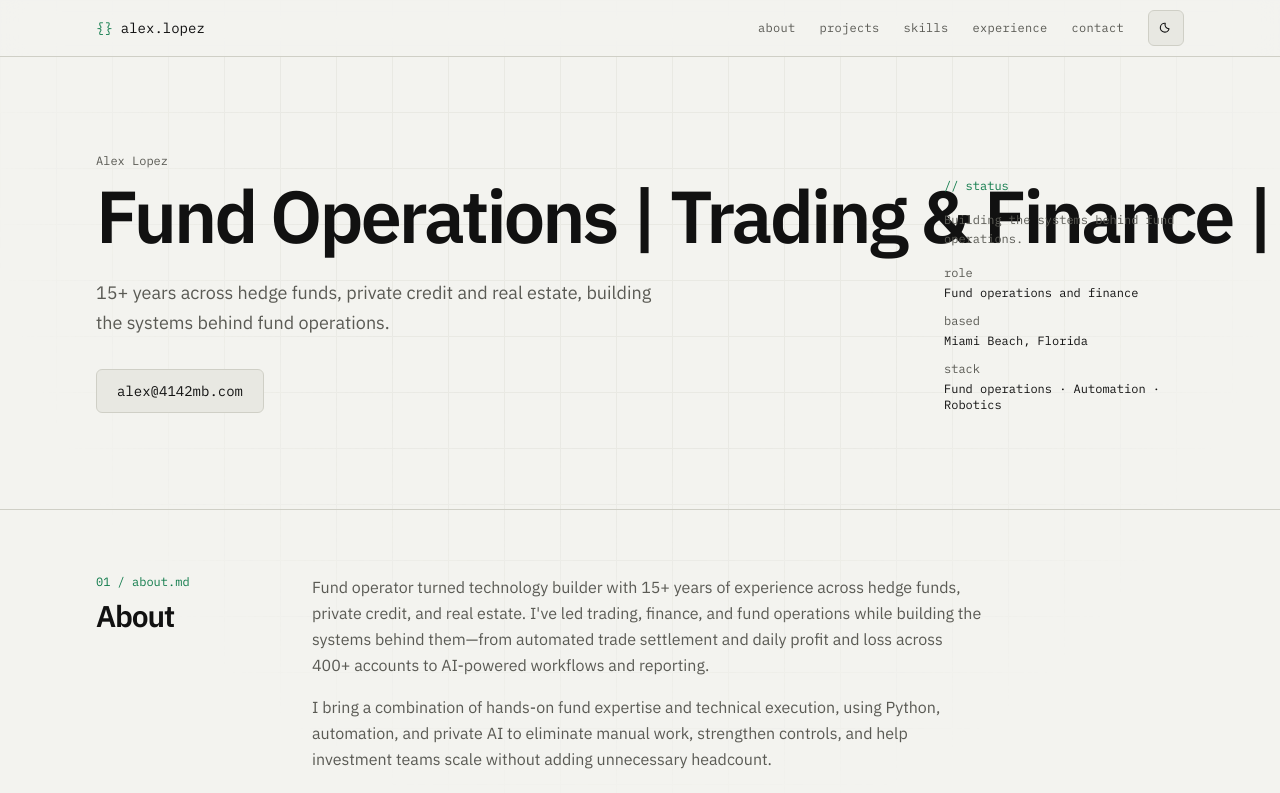
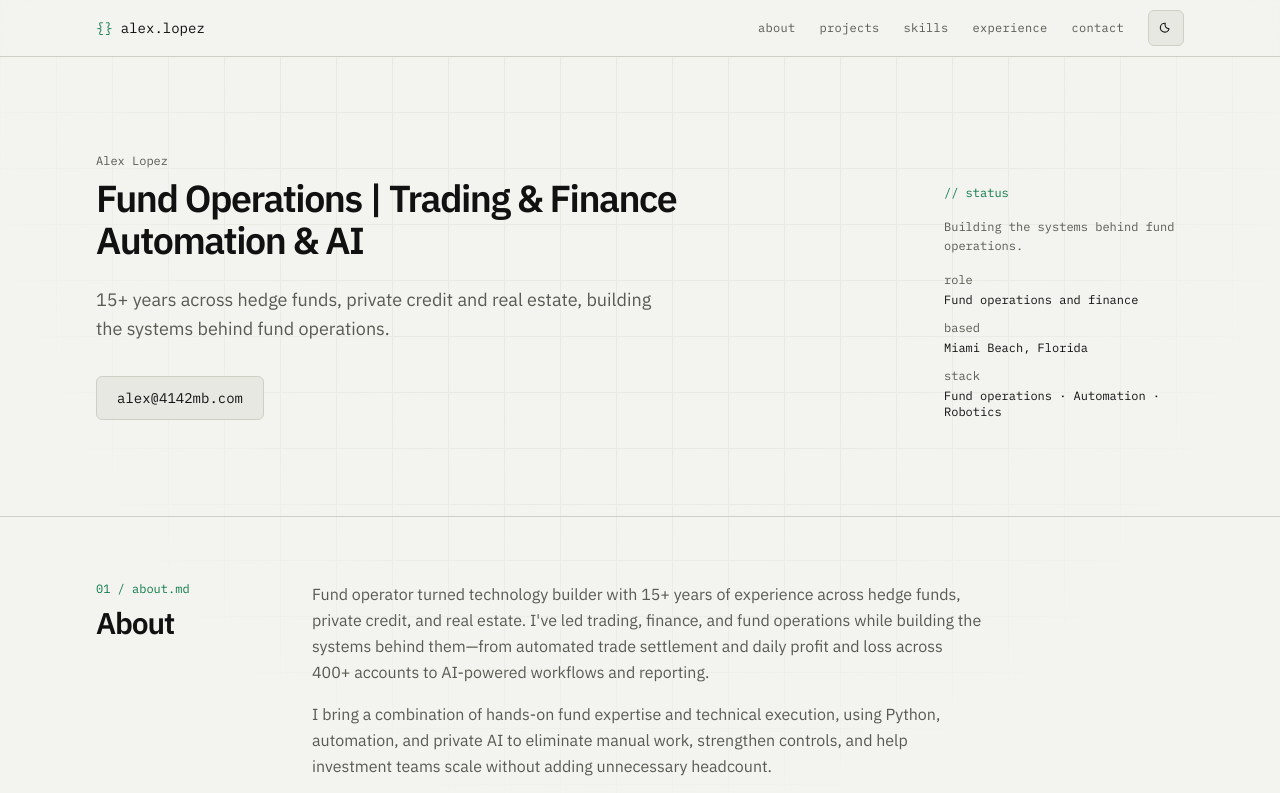
Before and after one commit to al4142/portfolio, a Next.js app: page / in a window 1280 px wide. Shown: the top 793 px of the page. Built offline with nearby package versions, Linux system fonts and the light colour scheme.

Commit message:
Keep the hero headline inside its column. (#12)
Size the heading with a smaller clamp and break it by segment so it does not cover the status sidebar.

Co-authored-by: Alex Lopez <al4142@users.noreply.github.com>

```diff
--- a/src/components/Hero.tsx
+++ b/src/components/Hero.tsx
@@ -8,19 +8,30 @@ export function Hero() {
       className="relative overflow-hidden border-b border-line"
     >
       <div className="mx-auto grid max-w-6xl gap-10 px-5 py-16 sm:px-8 sm:py-24 lg:grid-cols-[minmax(0,1fr)_15rem] lg:items-end">
-        <div>
+        <div className="min-w-0">
           {site.hero.eyebrow ? (
             <p className="mono mb-5 text-xs text-accent">{site.hero.eyebrow}</p>
           ) : null}
           <p className="mono text-xs text-muted">{site.name}</p>
           <h1
             id="hero-heading"
-            className="display mt-2 max-w-3xl text-[clamp(2.4rem,7vw,4.6rem)] leading-[1.05] font-semibold text-balance"
+            className="display mt-2 max-w-full text-[clamp(1.75rem,1.15rem+1.5vw,2.5rem)] leading-[1.12] font-semibold"
           >
-            {site.hero.headline.split(" | ").map((part, index) => (
-              <span key={part} className="whitespace-nowrap">
-                {index > 0 ? " | " : null}
+            {site.hero.headline.split(" | ").map((part, index, parts) => (
+              <span
+                key={part}
+                className={
+                  index === parts.length - 1
+                    ? "block whitespace-nowrap"
+                    : "block whitespace-nowrap lg:inline"
+                }
+              >
                 {part}
+                {index < parts.length - 1 ? (
+                  <span className={index === 0 ? "max-lg:sr-only" : "sr-only"}>
+                    {" | "}
+                  </span>
+                ) : null}
               </span>
             ))}
           </h1>
```
